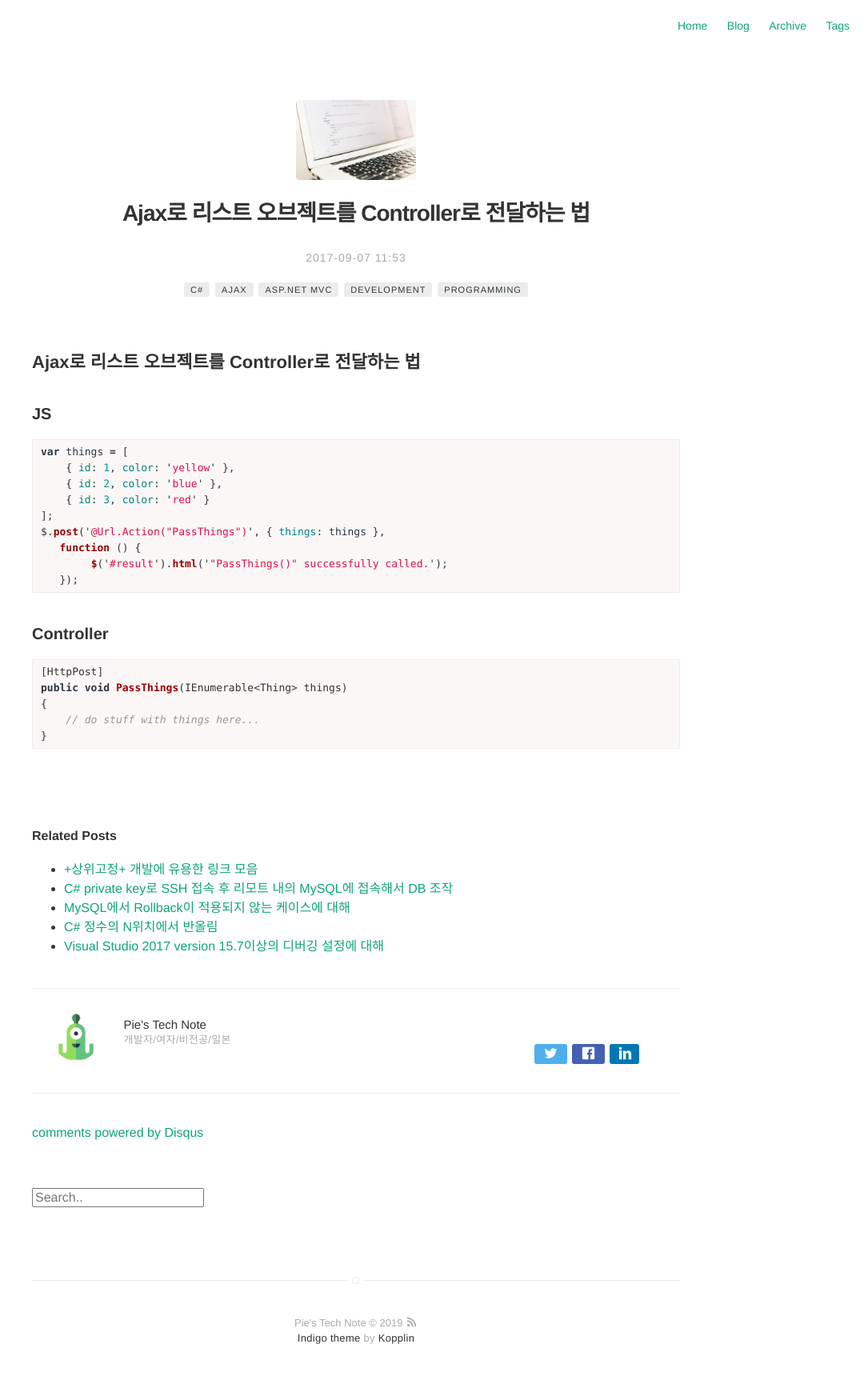
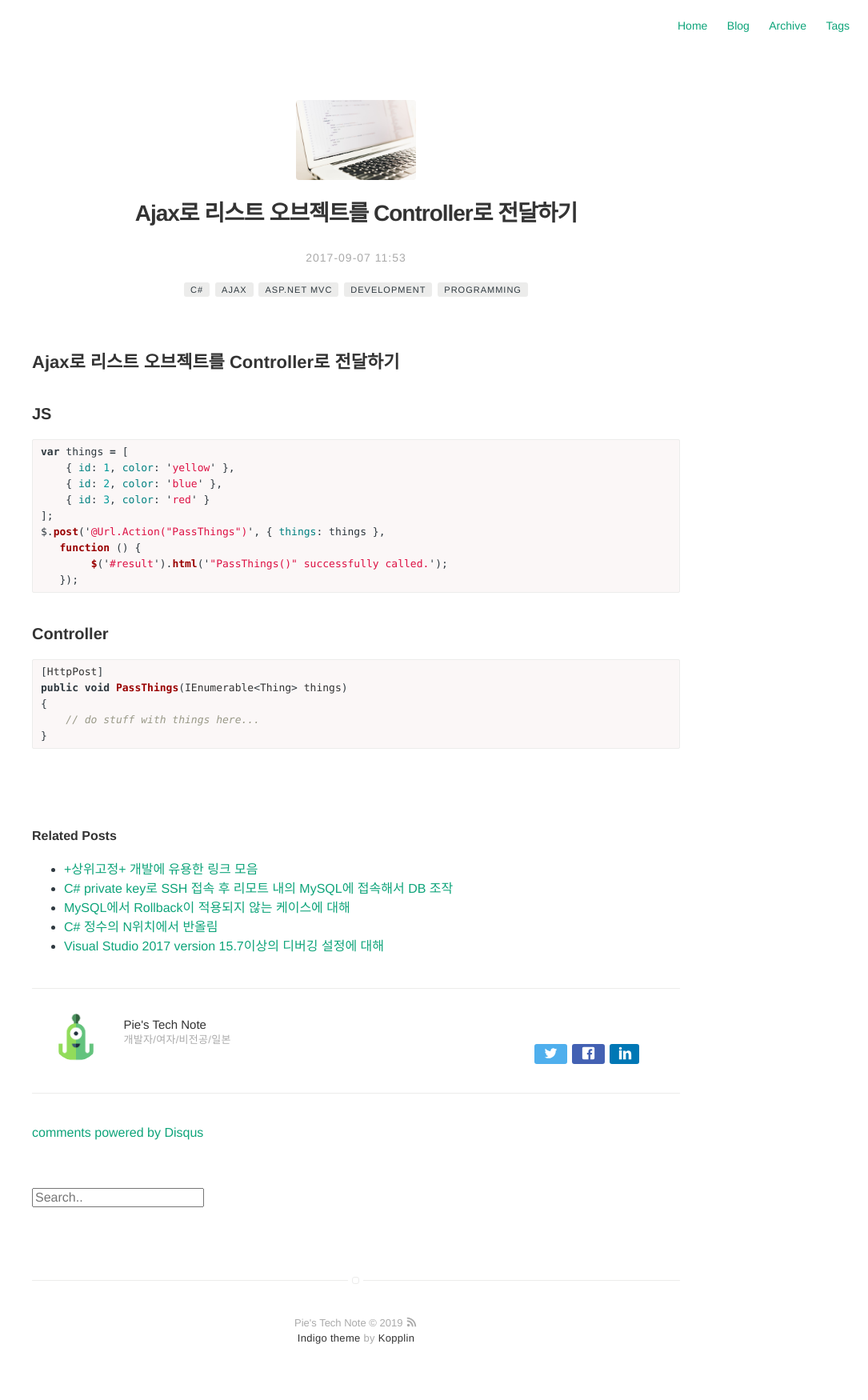
Before and after one commit to Pie001/pie001.github.io, a Jekyll site: the page built from _posts/2017-09-07-0026.md, in a window 1280 px wide. Shown: the whole page at 80% size, without its empty margins (195-1280 px from the left). Built offline with Jekyll 4.4.1, drawn with Linux system fonts in a browser that asks for light colours; comment, search, counter and statistics services are not loaded.

Commit message:
Update 2017-09-07-0026.md

````diff
--- a/_posts/2017-09-07-0026.md
+++ b/_posts/2017-09-07-0026.md
@@ -1,5 +1,5 @@
 ---
-title: Ajax로 리스트 오브젝트를 Controller로 전달하는 법
+title: Ajax로 리스트 오브젝트를 Controller로 전달하기
 layout: post
 date:  2017-09-07 11:53
 image: /assets/images/post_header.jpg
@@ -15,10 +15,10 @@ tag:
 - programming
 category: blog
 author: pie
-description: Ajax로 리스트 오브젝트를 Controller로 전달하는 법
+description: Ajax로 리스트 오브젝트를 Controller로 전달하기
 ---
 
-## Ajax로 리스트 오브젝트를 Controller로 전달하는 법
+## Ajax로 리스트 오브젝트를 Controller로 전달하기
 
 ### JS
 ```javascript
````
